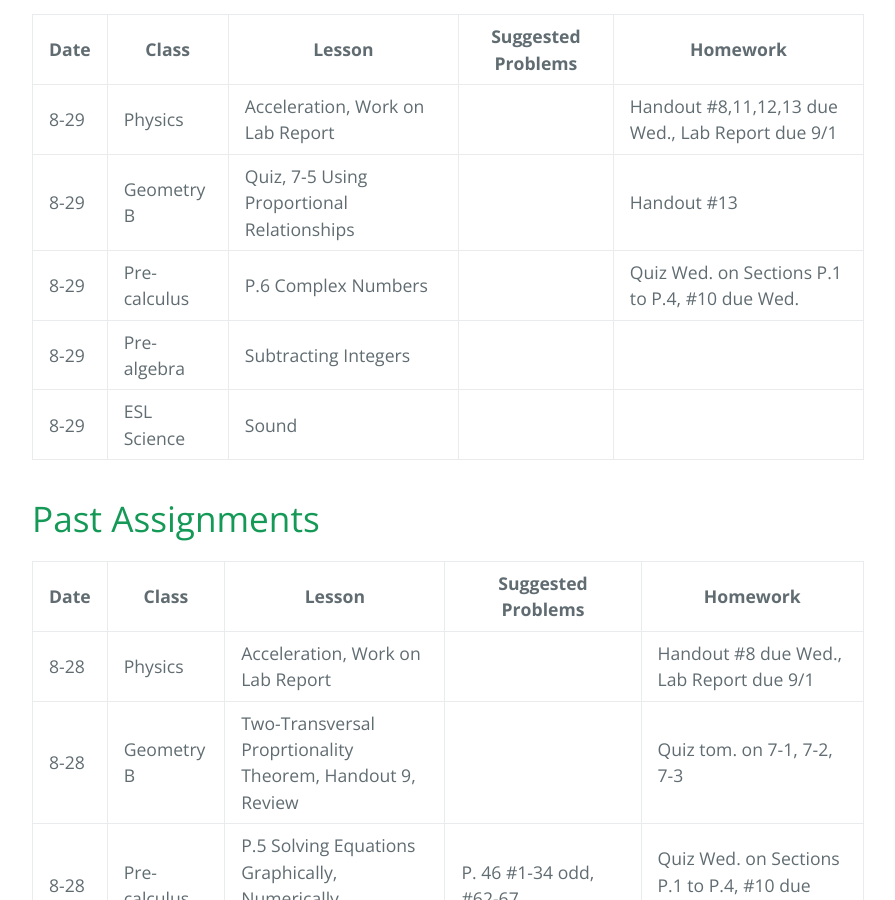
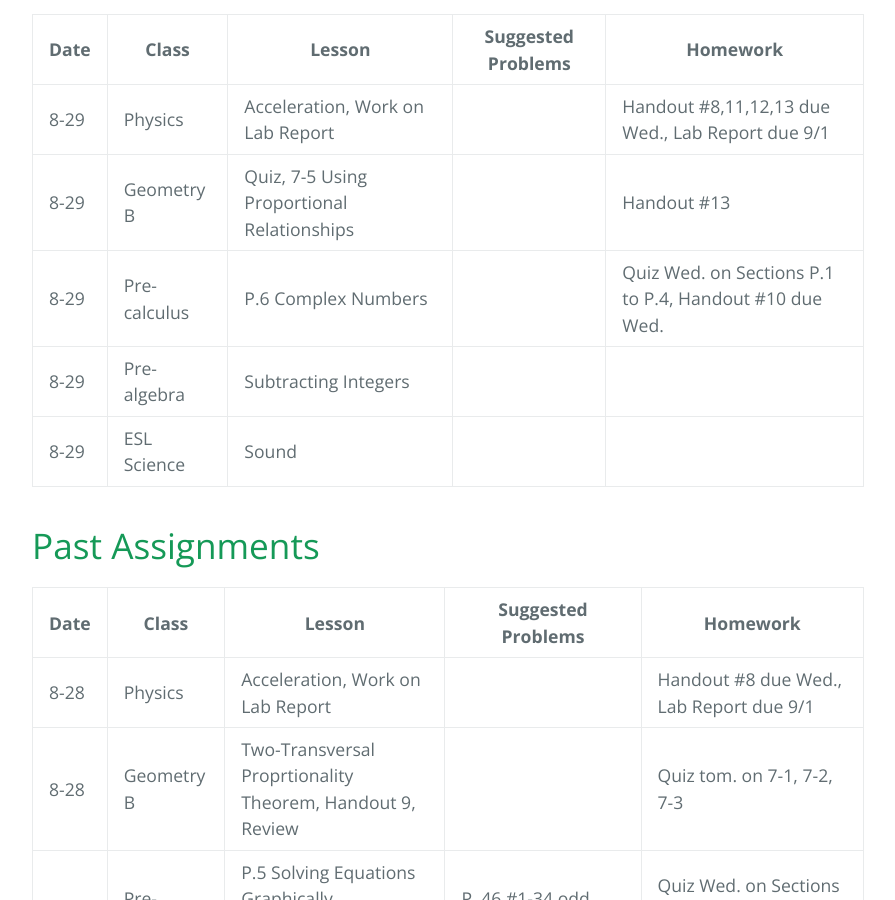
Before and after one commit to gpayoo/gpayoo, a Jekyll site: the page built from index.md, in a window 1280 px wide and 900 px high, scrolled down 554 px. Shown: the whole window, without its empty margins (192-1087 px from the left). Built offline with Jekyll 4.4.1, drawn with Linux system fonts in a browser that asks for light colours; our own code applies the rules of GitHub Pages for plain Markdown files.

Commit message:
Update index.md

```diff
--- a/index.md
+++ b/index.md
@@ -11,7 +11,7 @@ layout: default
 | ---- | ----- | ------ | -------- | ---
 | 8-29 | Physics | Acceleration, Work on Lab Report |  | Handout #8,11,12,13 due Wed., Lab Report due 9/1
 | 8-29 | Geometry B | Quiz, 7-5 Using Proportional Relationships | | Handout #13|
-| 8-29 | Pre-calculus | P.6 Complex Numbers |  | Quiz Wed. on Sections P.1 to P.4, #10 due Wed.
+| 8-29 | Pre-calculus | P.6 Complex Numbers |  | Quiz Wed. on Sections P.1 to P.4, Handout #10 due Wed.
 | 8-29 | Pre-algebra | Subtracting Integers | |
 | 8-29 | ESL Science | Sound |  |
 
```
